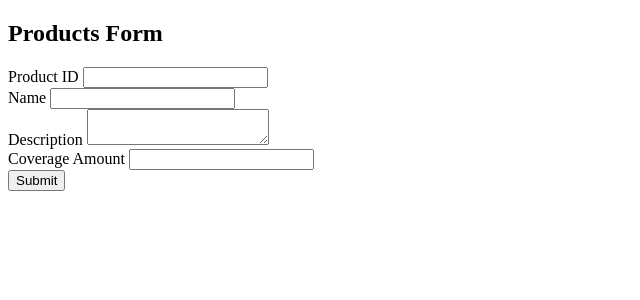
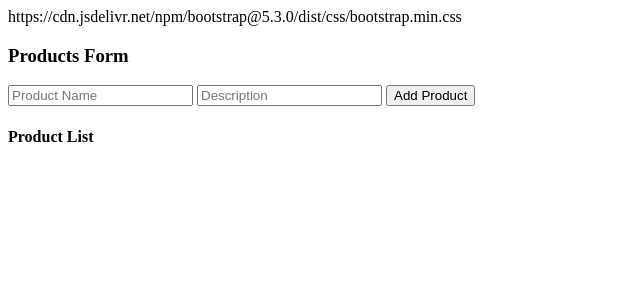
Before and after one commit to ivinaconsultancyinc/ica_app, a FastAPI app: template insurance_app/templates/products.html in a window 1280 px wide. Shown: the top 300 px of the page, without its empty margins (0-640 px from the left). Run offline with FastAPI, Linux system fonts and the light colour scheme; the template is opened without the code that fills it, so the values that code supplies are empty; parts of the project's set-up code (start-up, migrations or seed data) failed here and were passed over.

Commit message:
Update products.html

```diff
--- a/insurance_app/templates/products.html
+++ b/insurance_app/templates/products.html
@@ -1,33 +1,100 @@
 <!DOCTYPE html>
 <html>
 <head>
-    <meta charset="UTF-8">
     <title>Products Form</title>
-    <link rel="shortcut icon" href="{{ url_for('static', filename='favicon.ico') }}">
-    <https://cdn.jsdelivr.net/npm/bootstrap@5.3.0/dist/css/bootstrap.min.css
+    https://cdn.jsdelivr.net/npm/bootstrap@5.3.0/dist/css/bootstrap.min.css
 </head>
 <body>
-<div class="container mt-5">
-    <h2>Products Form</h2>
-    <form>
-        <div class="mb-3">
-            <label for="product_id" class="form-label">Product ID</label>
-            <input type="text" class="form-control" id="product_id" name="product_id">
-        </div>
-        <div class="mb-3">
-            <label for="name" class="form-label">Name</label>
-            <input type="text" class="form-control" id="name" name="name">
-        </div>
-        <div class="mb-3">
-            <label for="description" class="form-label">Description</label>
-            <textarea class="form-control" id="description" name="description"></textarea>
-        </div>
-        <div class="mb-3">
-            <label for="coverage_amount" class="form-label">Coverage Amount</label>
-            <input type="number" class="form-control" id="coverage_amount" name="coverage_amount">
-        </div>
-        <button type="submit" class="btn btn-primary">Submit</button>
+    <h3>Products Form</h3>
+
+    <!-- Add Product Form -->
+    <form id="add-product-form">
+        <input type="text" name="name" placeholder="Product Name" required>
+        <input type="text" name="description" placeholder="Description">
+        <button type="submit">Add Product</button>
     </form>
-</div>
+
+    <h4>Product List</h4>
+    <ul id="product-list"></ul>
+
+    <!-- ========================= -->
+    <!-- Add your POST, PUT, DELETE fetch code -->
+    <!-- ========================= -->
+    <script>
+    function loadProducts() {
+        fetch('/api/products/')
+            .then(response => response.json())
+            .then(data => {
+                const list = document.getElementById('product-list');
+                list.innerHTML = '';
+                data.forEach(product => {
+                    const li = document.createElement('li');
+                    li.innerHTML = `
+                        <strong>${product.name}</strong> - ${product.description || ''}
+                        <button onclick="editProduct(${product.id}, '${product.name}', '${product.description || ''}')">Edit</button>
+                        <button onclick="deleteProduct(${product.id})">Delete</button>
+                    `;
+                    list.appendChild(li);
+                });
+            });
+    }
+
+    // POST: Add a new product
+    document.getElementById('add-product-form').onsubmit = function(e) {
+        e.preventDefault();
+        const form = e.target;
+        fetch('/api/products/', {
+            method: 'POST',
+            headers: {'Content-Type': 'application/json'},
+            body: JSON.stringify({
+                name: form.name.value,
+                description: form.description.value
+            })
+        })
+        .then(response => response.json())
+        .then(data => {
+            alert('Product added: ' + data.name);
+            form.reset();
+            loadProducts();
+        });
+    };
+
+    // PUT: Edit an existing product
+    function editProduct(id, currentName, currentDescription) {
+        const name = prompt("Edit name:", currentName);
+        if (name === null) return;
+        const description = prompt("Edit description:", currentDescription);
+        fetch(`/api/products/${id}`, {
+            method: 'PUT',
+            headers: {'Content-Type': 'application/json'},
+            body: JSON.stringify({name, description})
+        })
+        .then(response => response.json())
+        .then(data => {
+            alert('Product updated: ' + data.name);
+            loadProducts();
+        });
+    }
+
+    // DELETE: Remove a product
+    function deleteProduct(id) {
+        if (!confirm("Are you sure you want to delete this product?")) return;
+        fetch(`/api/products/${id}`, {
+            method: 'DELETE'
+        })
+        .then(response => response.json())
+        .then(data => {
+            alert(data.detail);
+            loadProducts();
+        });
+    }
+
+    // Initial load
+    loadProducts();
+    </script>
+    <!-- ========================= -->
+    <!-- End of POST, PUT, DELETE fetch code -->
+    <!-- ========================= -->
+
 </body>
 </html>
```
